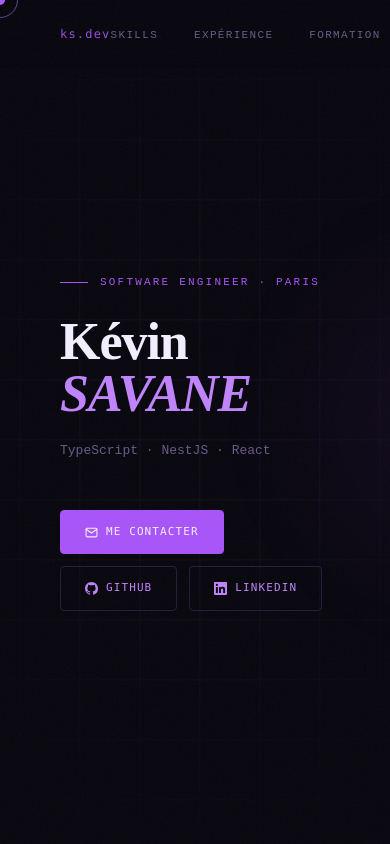
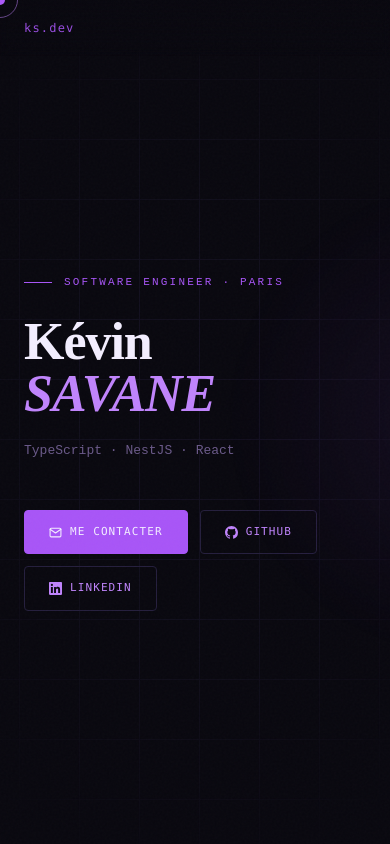
Before and after one commit to LyKell/LyKell.github.io, a React (Vite) app: page / in a window 390 px wide. Shown: the top 844 px of the page. Built offline with nearby package versions, Linux system fonts and the light colour scheme.

Commit message:
feat: add responsive

```diff
--- a/src/index.css
+++ b/src/index.css
@@ -417,3 +417,39 @@ footer span {
   background: rgba(168, 85, 247, 0.3);
   color: var(--white);
 }
+
+/* ── Responsive ── */
+@media (max-width: 768px) {
+  nav {
+    padding: 18px 24px;
+  }
+
+  .nav-links {
+    gap: 20px;
+  }
+
+  section {
+    padding: 72px 24px;
+  }
+
+  #hero {
+    padding: 100px 24px 60px;
+  }
+
+  footer {
+    padding: 20px 24px;
+    flex-direction: column;
+    gap: 8px;
+    text-align: center;
+  }
+
+  #contact {
+    padding: 80px 24px;
+  }
+}
+
+@media (max-width: 480px) {
+  .nav-links {
+    display: none;
+  }
+}
```
